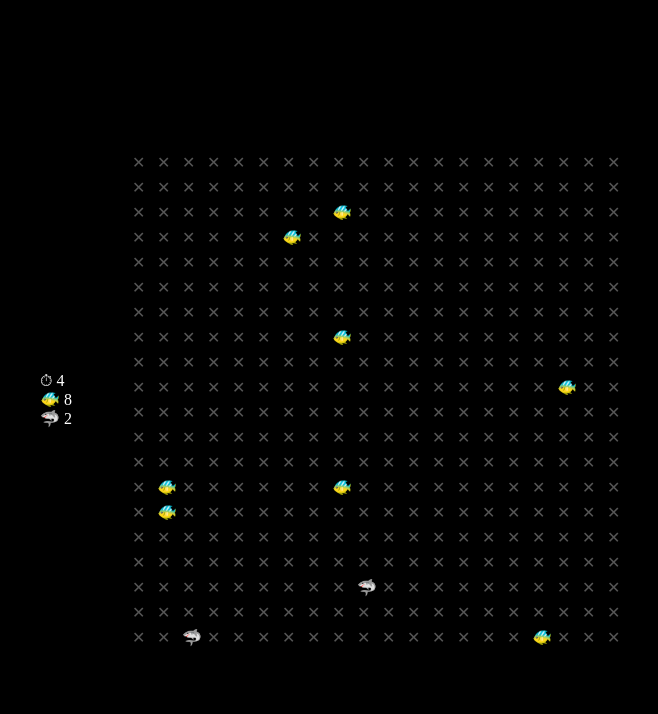
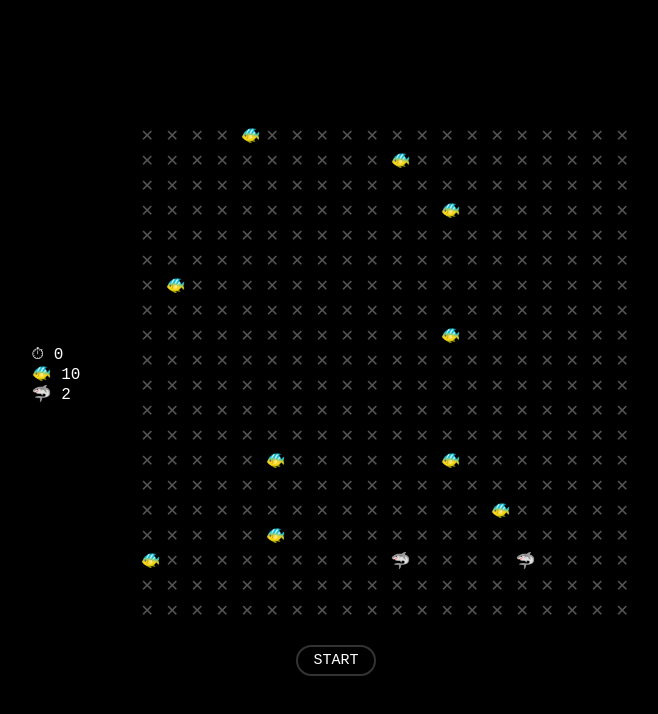
Before and after one commit to rupertparry/ipai-prototype, a website built with Parcel: page index.html in a window 1280 px wide. Shown: the whole page, without its empty margins (304-962 px from the left). Built offline with nearby package versions, Linux system fonts and the light colour scheme.

Commit message:
Adjusted display & added start button

```diff
--- a/assets/style.css
+++ b/assets/style.css
@@ -1,4 +1,5 @@
-body, html {
+body,
+html {
   padding: 0;
   margin: 0;
   width: 100%;
@@ -7,10 +8,37 @@ body, html {
 
 body {
   background: black;
+  font-size: 16px;
+  font-family: monospace;
   color: #555;
+  display: flex;
+  flex-direction: column;
+  align-items: center;
+  justify-content: center;
+}
+
+.world-container {
   display: flex;
   align-items: center;
   justify-content: center;
+}
+
+.button-container {
+  display: flex;
+  align-items: center;
+  justify-content: center;
+  padding-top: 20px;
+}
+
+button {
+  background: black;
+  cursor: pointer;
+  font-family: monospace;
+  border: 2px solid #333;
+  color: white;
+  padding: 5px 15px;
+  font-size: 15px;
+  border-radius: 20px;
 }
 
 /* === DISPLAY === */
@@ -23,7 +51,7 @@ body {
   display: inline-block;
   height: 25px;
   width: 25px;
-	line-height:25px;
+  line-height: 25px;
 }
 
 /* === STATS === */
--- a/index.html
+++ b/index.html
@@ -1,14 +1,19 @@
 <!DOCTYPE html>
 <html>
   <head>
-    <meta charset="utf-8">
-    <meta name="viewport" content="width=device-width">
+    <meta charset="utf-8" />
+    <meta name="viewport" content="width=device-width" />
     <title>IPAI Prototype</title>
     <script src="src/main.js" defer></script>
     <link href="assets/style.css" rel="stylesheet" type="text/css" />
   </head>
   <body>
-    <div id="stats"></div>
-    <div id="display"></div>
+    <div class="world-container">
+      <div id="stats"></div>
+      <div id="display"></div>
+    </div>
+    <div class="button-container">
+      <button id="start">START</button>
+    </div>
   </body>
 </html>
--- a/src/main.js
+++ b/src/main.js
@@ -1,13 +1,13 @@
-import {renderWorld, renderStats} from "./display";
+import { renderWorld, renderStats } from "./display";
 import Fish from "./fish";
-import Shark from './shark';
+import Shark from "./shark";
 import World from "./world";
 import {
   eatAllNearbyFish,
   eatFishIfHungry,
   eatNoFish,
   eatSharksIfTooMany
-} from './protocols';
+} from "./protocols";
 
 /* CONFIG */
 
@@ -31,18 +31,21 @@ world.createAgents({
 
 /* START */
 
+renderWorld(world, "#display");
+renderStats(world, "#stats");
+
 function loop() {
-	requestAnimationFrame(loop)
+  requestAnimationFrame(loop);
   const currentTime = Date.now();
   const elapsed = currentTime - startTime;
 
   if (elapsed > fpsInterval) {
     startTime = currentTime - (elapsed % fpsInterval);
     world.tick();
-		renderWorld(world, '#display');
-		renderStats(world, '#stats');
+    renderWorld(world, "#display");
+    renderStats(world, "#stats");
   }
 }
 const fpsInterval = 1000 / fps;
 let startTime = Date.now();
-loop();
+document.querySelector("#start").addEventListener("click", loop);
--- a/src/protocols.js
+++ b/src/protocols.js
@@ -1,57 +1,52 @@
-import Fish from "./fish";
-
-export const swimRandomly = {
-	swim: function() {
-		const deltaY = Math.round(2 * (Math.random() - 0.5));
-		const deltaX = (this.constructor.name === 'Shark') ? -2 : -1
-		this.location[0] += deltaX;
-		this.location[1] += deltaY;
-	}
-}
-
 export const eatNoFish = {
-	feed: function() {}
-}
+  feed: function () {}
+};
 
 export const eatAllNearbyFish = {
-	feed: function() {
-		const nearbyFish = this.world.getNearbyAgents(this, 2, 'Fish');
+  feed: function () {
+    const nearbyFish = this.world.getNearbyAgents(this, 2, "Fish");
 
     if (nearbyFish.length > 0) {
-			console.log(`A ${this.emoji} has eaten ${nearbyFish.length} ${nearbyFish[0].emoji}!`);
+      console.log(
+        `A ${this.emoji} has eaten ${nearbyFish.length} ${nearbyFish[0].emoji}!`
+      );
       this.world.removeAgents(nearbyFish);
       this.timeSinceLastMeal = 0;
     }
   }
-}
+};
 
 export const eatFishIfHungry = {
-	feed: function() {
-		const nearbyFish = this.world.getNearbyAgents(this, 2, 'Fish');
-		const isHungry = (this.starvationTime - this.timeSinceLastMeal < 2);
+  feed: function () {
+    const nearbyFish = this.world.getNearbyAgents(this, 2, "Fish");
+    const isHungry = this.starvationTime - this.timeSinceLastMeal < 2;
 
     if (nearbyFish.length > 0 && isHungry) {
-			console.log(`A ${this.emoji} has eaten ${nearbyFish.length} ${nearbyFish[0].emoji}!`);
+      console.log(
+        `A ${this.emoji} has eaten ${nearbyFish.length} ${nearbyFish[0].emoji}!`
+      );
       this.world.removeAgents(nearbyFish);
       this.timeSinceLastMeal = 0;
     }
   }
-}
+};
 
 export const eatSharksIfTooMany = {
-	feed: function() {
-		const numFish = this.world.getAgentsOfType('Fish').length;
-		const numSharks = this.world.getAgentsOfType('Shark').length;
+  feed: function () {
+    const numFish = this.world.getAgentsOfType("Fish").length;
+    const numSharks = this.world.getAgentsOfType("Shark").length;
 
-		const target = (numSharks > 0.5 * numFish) ? 'Shark' : 'Fish';
+    const target = numSharks > 0.5 * numFish ? "Shark" : "Fish";
     const nearbyAgents = this.world.getNearbyAgents(this, 2, target);
     if (nearbyAgents.length > 0) {
-			console.log(`A ${this.emoji} has eaten ${nearbyAgents.length} ${nearbyAgents[0].emoji}!`);
+      console.log(
+        `A ${this.emoji} has eaten ${nearbyAgents.length} ${nearbyAgents[0].emoji}!`
+      );
       this.world.removeAgents(nearbyAgents);
       this.timeSinceLastMeal = 0;
     }
   }
-}
+};
 
 // function getNearbyEntities() {
 // 	return this.world.agents.filter((agent) => {
```
Lines whose indentation alone changed are shown as unchanged.
